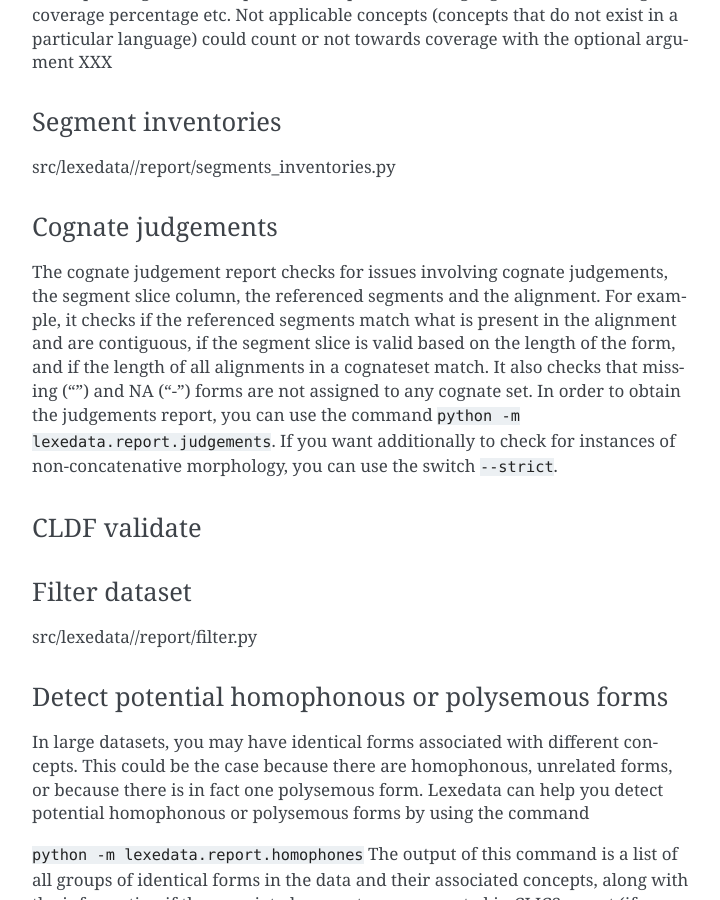
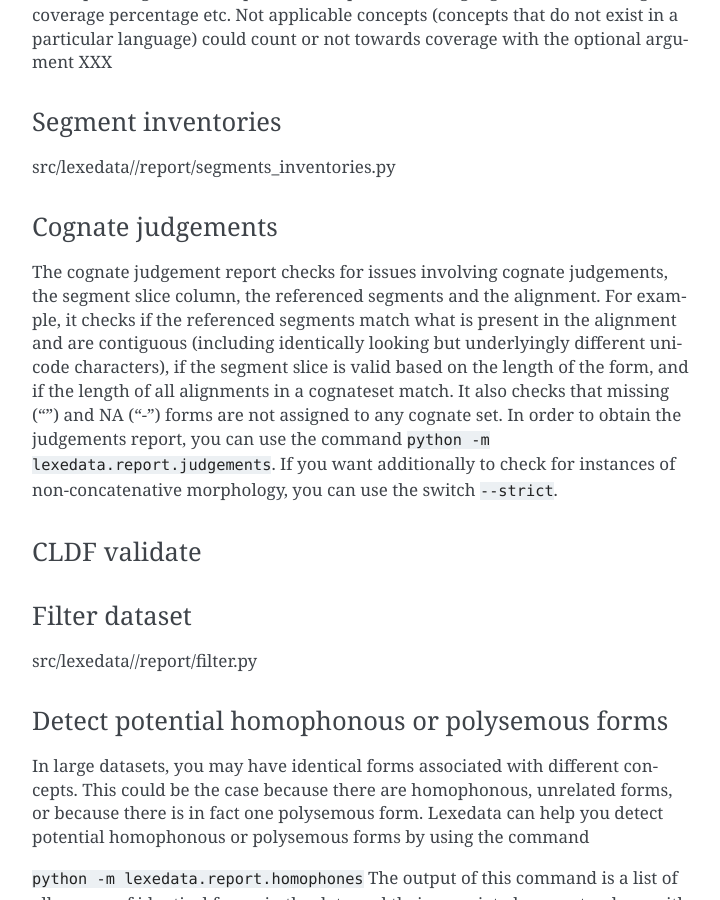
Before and after one commit to lexedata/lexedata, a Sphinx documentation site: the page built from docs/Manual.md, in a window 1280 px wide and 900 px high, scrolled down 9289 px. Shown: the whole window, without its empty margins (388-1108 px from the left). Built offline with Sphinx 7.4.7, drawn with Linux system fonts in a browser that asks for light colours.

Commit message:
update judgement report

```diff
--- a/docs/Manual.md
+++ b/docs/Manual.md
@@ -135,7 +135,7 @@
 src/lexedata//report/segments_inventories.py
 
 ### Cognate judgements
-The cognate judgement report checks for issues involving cognate judgements, the segment slice column, the referenced segments and the alignment. For example, it checks if the referenced segments match what is present in the alignment and are contiguous, if the segment slice is valid based on the length of the form, and if the length of all alignments in a cognateset match. It also checks that missing ("") and NA ("-") forms are not assigned to any cognate set. In order to obtain the judgements report, you can use the command `python -m lexedata.report.judgements`. If you want additionally to check for instances of non-concatenative morphology, you can use the switch `--strict`.
+The cognate judgement report checks for issues involving cognate judgements, the segment slice column, the referenced segments and the alignment. For example, it checks if the referenced segments match what is present in the alignment and are contiguous (including identically looking but underlyingly different unicode characters), if the segment slice is valid based on the length of the form, and if the length of all alignments in a cognateset match. It also checks that missing ("") and NA ("-") forms are not assigned to any cognate set. In order to obtain the judgements report, you can use the command `python -m lexedata.report.judgements`. If you want additionally to check for instances of non-concatenative morphology, you can use the switch `--strict`.
 
 ### CLDF validate
 
```
